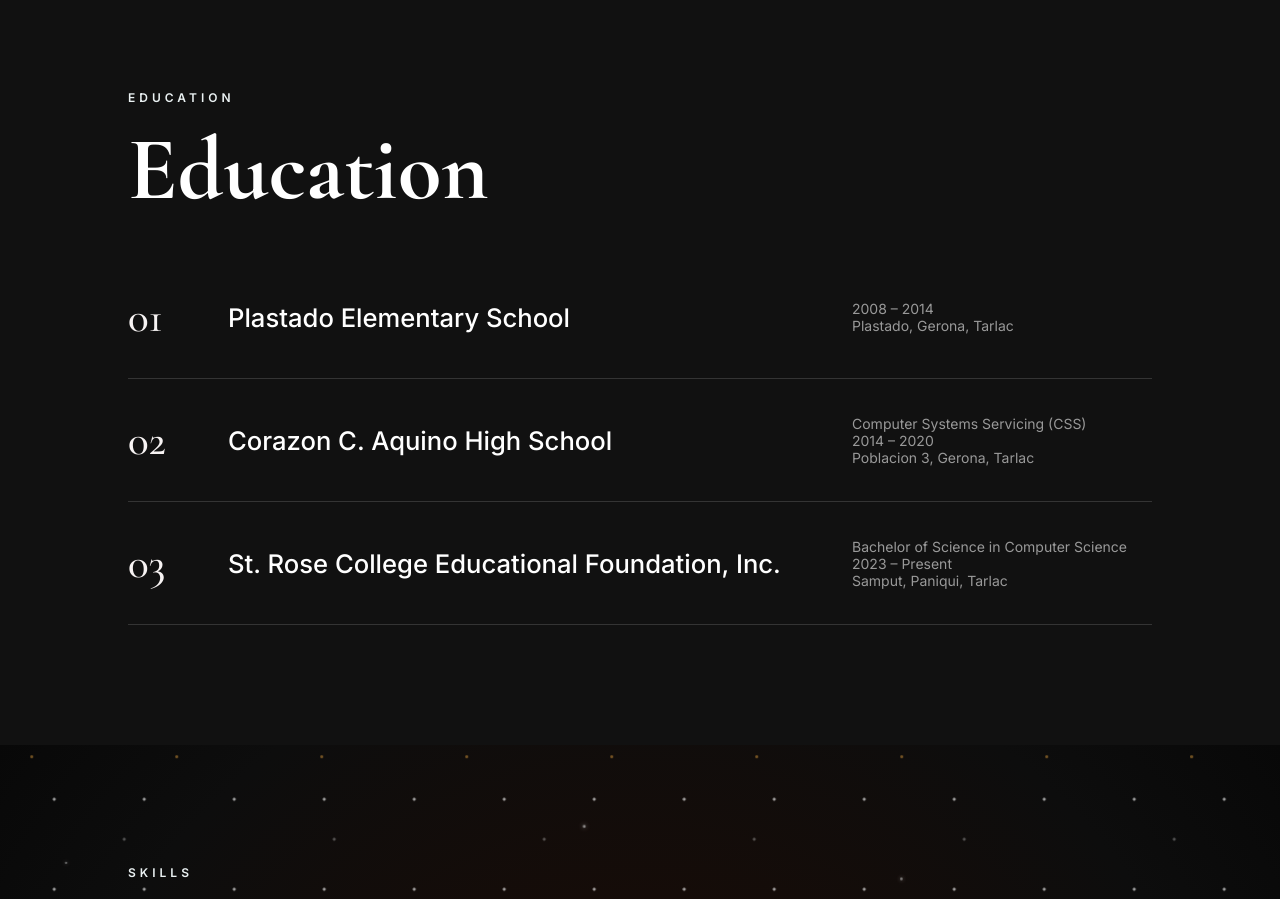
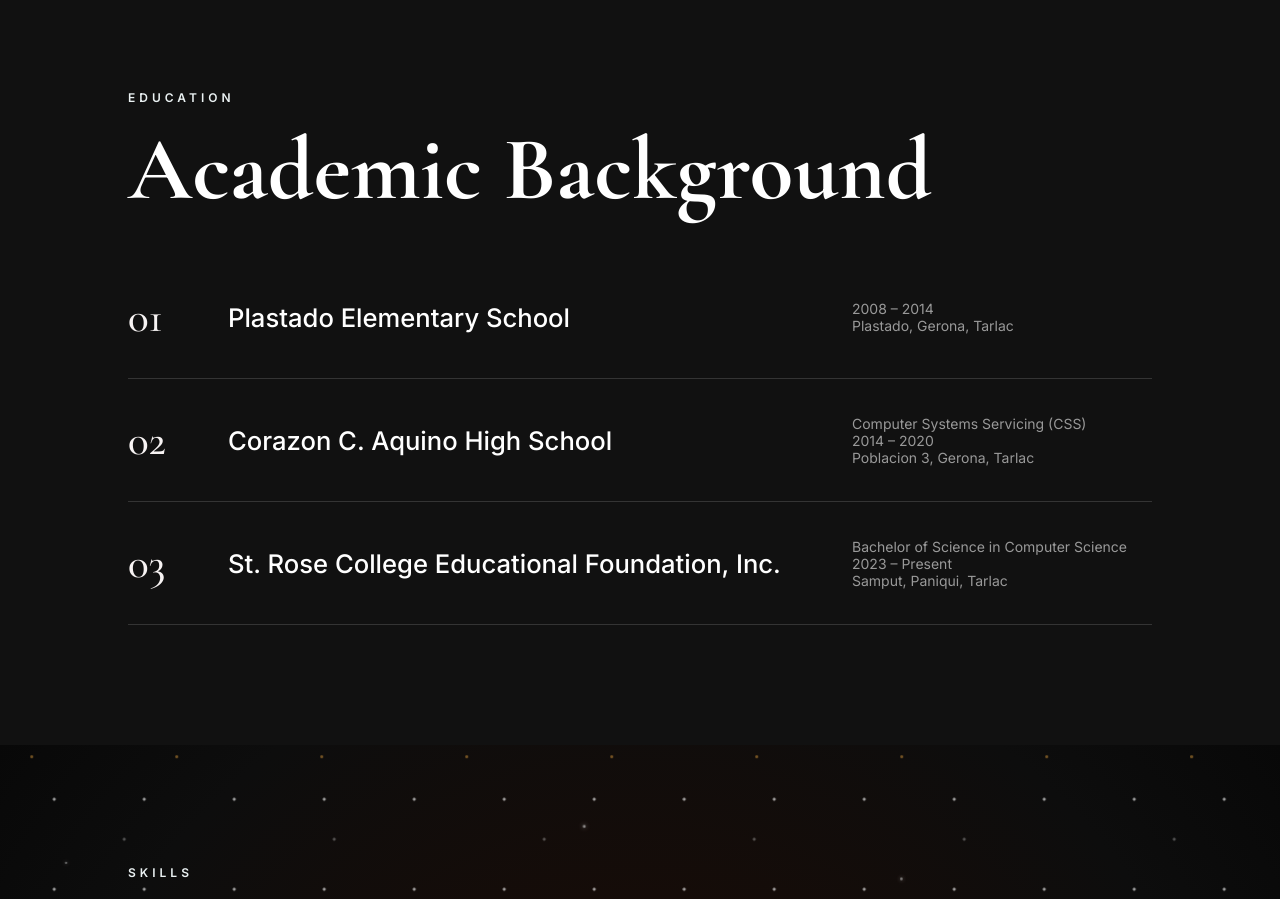
Before and after one commit to jxtaguines/janxyndrextaguines-portfolio, a plain HTML site: page index.html in a window 1280 px wide. Shown: the part 1940-2839 px from the top of the page. Drawn offline with nearby package versions, Linux system fonts and the light colour scheme.

Commit message:
Update index.html

```diff
--- a/index.html
+++ b/index.html
@@ -217,7 +217,7 @@
         </span>
 
         <h2 class="section-title">
-            Education
+            Academic Background
         </h2>
 
 
```
